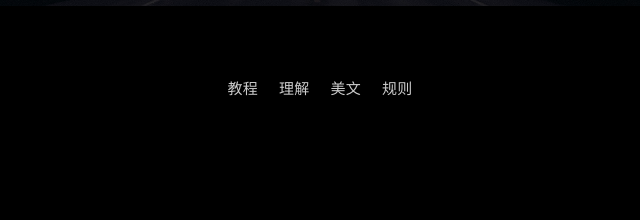
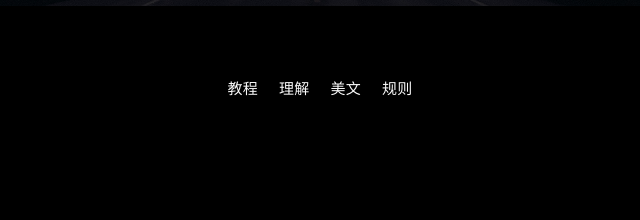
Before and after one commit to kangjunshu/kangjunshu.github.io, a plain HTML site: page tags/index.html in a window 1280 px wide. Shown: the part 794-1014 px from the top of the page, 320-960 px from the left. Drawn offline with nearby package versions, Linux system fonts and the light colour scheme; some packages are replaced by stand-ins of ours; a script that the page names is missing; a small style sheet from the web is missing.

Commit message:
Site updated: 2022-08-16 14:13:12

```diff
--- a/tags/index.html
+++ b/tags/index.html
@@ -221,7 +221,7 @@
 
 
 <div class="text-center tagcloud">
-  <a href="/tags/%E6%95%99%E7%A8%8B/" style="font-size: 15px; color: #ccc">教程</a> <a href="/tags/%E7%90%86%E8%A7%A3/" style="font-size: 15px; color: #ccc">理解</a> <a href="/tags/%E7%BE%8E%E6%96%87/" style="font-size: 15px; color: #ccc">美文</a> <a href="/tags/%E8%A7%84%E5%88%99/" style="font-size: 15px; color: #ccc">规则</a>
+  <a href="/tags/%E6%95%99%E7%A8%8B/" style="font-size: 15px; color: #fafafa">教程</a> <a href="/tags/%E7%90%86%E8%A7%A3/" style="font-size: 15px; color: #fafafa">理解</a> <a href="/tags/%E7%BE%8E%E6%96%87/" style="font-size: 15px; color: #fafafa">美文</a> <a href="/tags/%E8%A7%84%E5%88%99/" style="font-size: 15px; color: #fafafa">规则</a>
 </div>
 
               </div>
```
